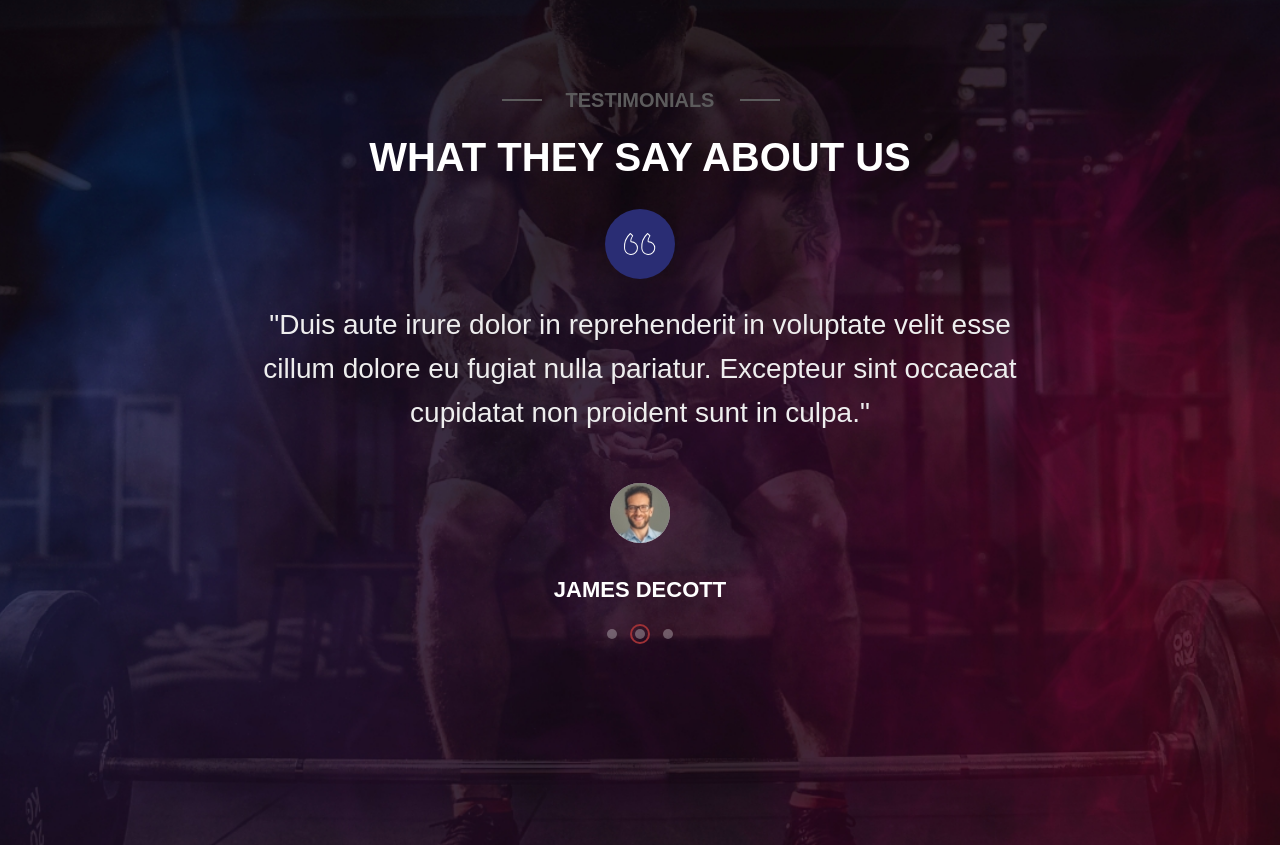
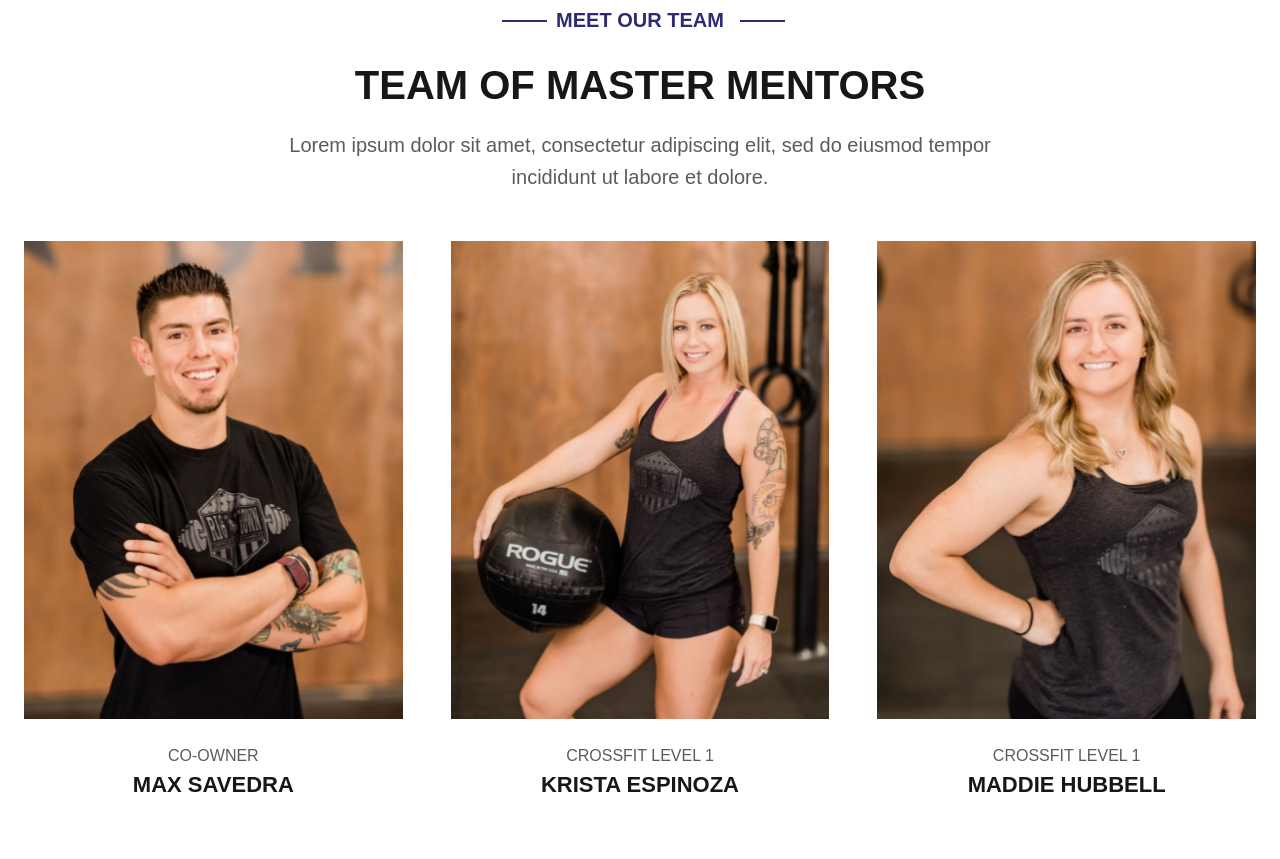
Before and after one commit to ankit-chauhan-codes/crossfit-rig-town-ankit, a plain HTML site: page index.html in a window 1280 px wide. Shown: the part 3021-3880 px from the top of the page. Drawn offline with nearby package versions, Linux system fonts and the light colour scheme; a web font is replaced by a local one.

Commit message:
added team-section

```diff
--- a/index.html
+++ b/index.html
@@ -218,7 +218,76 @@
     </div>
   </section>
 
+<section id="team">
+    <div class="container">
+      <div class="team-body mb-5 text-center">
+        <div class="team-main-heading">
+            <h5 class="mb-3">Meet Our Team</h5>
+            <div class="team-border"></div>
+            <div class="team-border2"></div>
+        </div>
+        <div class="team-heading mb-3">
+            <h2>Team of Master Mentors</h2>
+        </div>
+        <div class="team-textmb-2">
+          <p>Lorem ipsum dolor sit amet, consectetur adipiscing elit,
+            sed do eiusmod tempor incididunt ut labore et dolore.</p>
+        </div>
+     </div>
 
+    <div class="container text-center">
+      <div class="row justify-content-center g-5">
+
+        <div class="col-md-4">
+          <div class="team-card">
+            <div class="team-card-img">
+              <img src="./images/team-max-savedra.jpg" class="img-fluid mb-4">
+            </div>
+            <div class="team-card-body">
+              <div class="team-card-heading">
+                <h6>Co-Owner</h6>
+              </div>
+              <div class="team-card-sub-heading">
+                <h4>Max Savedra</h4>
+              </div>
+           </div>
+        </div>
+        </div>
+
+        <div class="col-md-4">
+          <div class="team-card">
+            <div class="team-card-img">
+              <img src="./images/team-krista-espinoza.jpg" class="img-fluid mb-4">
+            </div>
+            <div class="team-card-body">
+              <div class="team-card-heading">
+                <h6>CrossFit Level 1</h6>
+              </div>
+              <div class="team-card-sub-heading">
+                <h4>Krista Espinoza</h4>
+              </div>
+           </div>
+        </div>
+        </div>
+
+        <div class="col-md-4">
+          <div class="team-card">
+            <div class="team-card-img">
+              <img src="./images/team-maddie-hubbell.jpg" class="img-fluid mb-4">
+            </div>
+            <div class="team-card-body">
+              <div class="team-card-heading">
+                <h6>CrossFit Level 1</h6>
+              </div>
+              <div class="team-card-sub-heading">
+                <h4>Maddie Hubbell</h4>
+              </div>
+           </div>
+        </div>
+        </div>
+
+    </div>
+</section>
 
 <section id="testimonial">
     <div class="container text-center">
```
